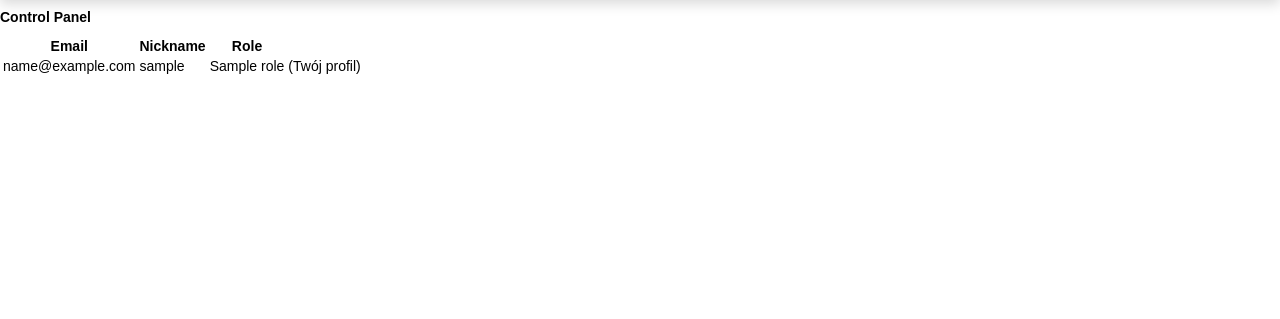
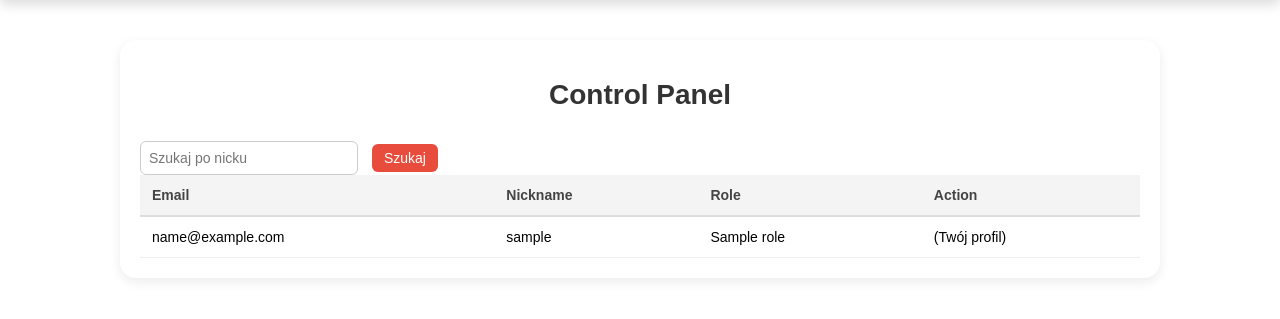
Before and after one commit to jzbm/WDPAIFLYLOG, a PHP site: page /user-management in a window 1280 px wide. Shown: the part 60-379 px from the top of the page. Run offline with PHP 8.4, Linux system fonts and the light colour scheme; the visitor is signed in with stand-in values (Sample User, id 1); tables that the repository leaves empty or names only in its code hold one stand-in row (values such as "Sample post"); data that the repository does not hold is empty; some libraries are stand-ins or nearby versions.

Commit message:
user deletion, nicknamebased search to cp,

```diff
--- a/public/styles/navbar.css
+++ b/public/styles/navbar.css
@@ -1,6 +1,3 @@
-
-
-
 .navbar {
     background: linear-gradient(90deg, #1d5694, #007bff);
     display: flex;
--- /dev/null
+++ b/public/styles/user-management.css
@@ -0,0 +1,56 @@
+main {
+    max-width: 1000px;
+    margin: 40px auto;
+    padding: 20px;
+    background: #ffffff;
+    border-radius: 16px;
+    box-shadow: 0 4px 12px rgba(0,0,0,0.08);
+}
+
+main h1 {
+    text-align: center;
+    font-size: 2rem;
+    margin-bottom: 30px;
+    color: #333;
+}
+
+table {
+    width: 100%;
+    border-collapse: collapse;
+    font-size: 0.95rem;
+}
+
+thead th {
+    background-color: #f4f4f4;
+    color: #444;
+    text-align: left;
+    padding: 12px;
+    border-bottom: 2px solid #ddd;
+}
+
+tbody td {
+    padding: 12px;
+    border-bottom: 1px solid #eee;
+}
+
+tbody tr:hover {
+    background-color: #f9f9f9;
+}
+
+button {
+    background-color: #e74c3c;
+    color: #fff;
+    border: none;
+    padding: 6px 12px;
+    border-radius: 6px;
+    cursor: pointer;
+    transition: background-color 0.2s ease-in-out;
+}
+
+button:hover {
+    background-color: #c0392b;
+}
+
+form {
+    display: inline;
+}
--- a/public/views/user-management.html
+++ b/public/views/user-management.html
@@ -5,6 +5,7 @@
     <title>User Management</title>
     <link href="/public/styles/main.css" rel="stylesheet">
     <link href="/public/styles/navbar.css" rel="stylesheet">
+    <link href="/public/styles/user-management.css" rel="stylesheet">
     <script src="https://kit.fontawesome.com/8fd9367667.js" crossorigin="anonymous"></script>
 </head>
 <body>
@@ -14,7 +15,10 @@
 
     <main>
         <h1>Control Panel</h1>
-
+        <form method="GET" action="/user-management" style="margin-bottom: 20px; text-align: center;">
+            <input type="text" name="nickname" placeholder="Szukaj po nicku" value="<?= htmlspecialchars($_GET['nickname'] ?? '') ?>" style="padding: 8px; width: 200px; border-radius: 6px; border: 1px solid #ccc;">
+            <button type="submit" style="margin-left: 10px;">Szukaj</button>
+        </form>
         <?php if (!empty($users)): ?>
             <table>
                 <thead>
@@ -22,6 +26,7 @@
                         <th>Email</th>
                         <th>Nickname</th>
                         <th>Role</th>
+                        <th>Action</th>
                     </tr>
                 </thead>
                 <tbody>
@@ -34,7 +39,7 @@
                                 <?php if ($user['email'] !== $_SESSION['user']): ?>
                                     <form method="POST" action="/delete-user" onsubmit="return confirm('Na pewno usunąć tego użytkownika?');">
                                         <input type="hidden" name="user_id" value="<?= $user['id'] ?>">
-                                        <button type="submit">Usuń</button>
+                                        <button type="submit">Delete</button>
                                     </form>
                                 <?php else: ?>
                                     (Twój profil)
--- a/src/controllers/AdminController.php
+++ b/src/controllers/AdminController.php
@@ -20,7 +20,13 @@ class AdminController extends AppController {
             die("Access denied.");
         }
 
-        $users = $this->userRepository->getAllUsersWithRoles();
+        $nickname = $_GET['nickname'] ?? null;
+
+        if ($nickname) {
+            $users = $this->userRepository->getUsersByNickname($nickname);
+        } else {
+            $users = $this->userRepository->getAllUsersWithRoles();
+        }
         $this->render('user-management', ['users' => $users]);
     }
 
--- a/src/repository/UserRepository.php
+++ b/src/repository/UserRepository.php
@@ -90,10 +90,30 @@ class UserRepository {
     }
 
     public function deleteUserById(int $id): void {
+        // users cassdcade db
+        $stmt = $this->database->prepare('DELETE FROM users WHERE id = :id');
+        $stmt->bindParam(':id', $id, PDO::PARAM_INT);
+        $stmt->execute();
+        // auth
         $stmt = $this->database->prepare('DELETE FROM auth WHERE id = :id');
         $stmt->bindParam(':id', $id, PDO::PARAM_INT);
         $stmt->execute();
     }
 
 
+    public function getUsersByNickname(string $nickname): array {
+        $stmt = $this->database->prepare(
+            'SELECT u.id, a.email, u.nickname, r.name as role
+             FROM users u
+             JOIN auth a ON u.id = a.id
+             JOIN roles r ON u.role_id = r.id
+             WHERE u.nickname LIKE :nickname'
+        );
+        $like = '%' . $nickname . '%';
+        $stmt->bindParam(':nickname', $like, PDO::PARAM_STR);
+        $stmt->execute();
+
+        return $stmt->fetchAll(PDO::FETCH_ASSOC);
+    }
+
 }
```
